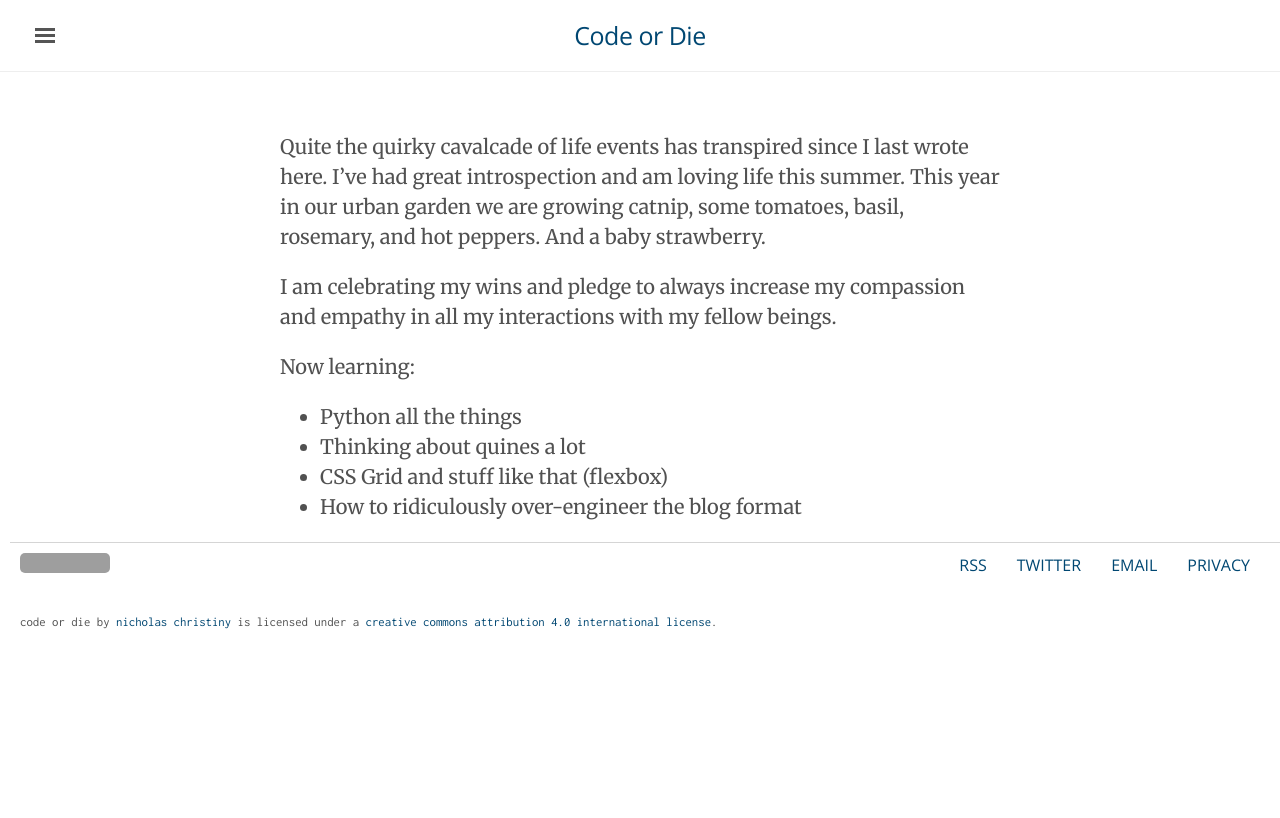
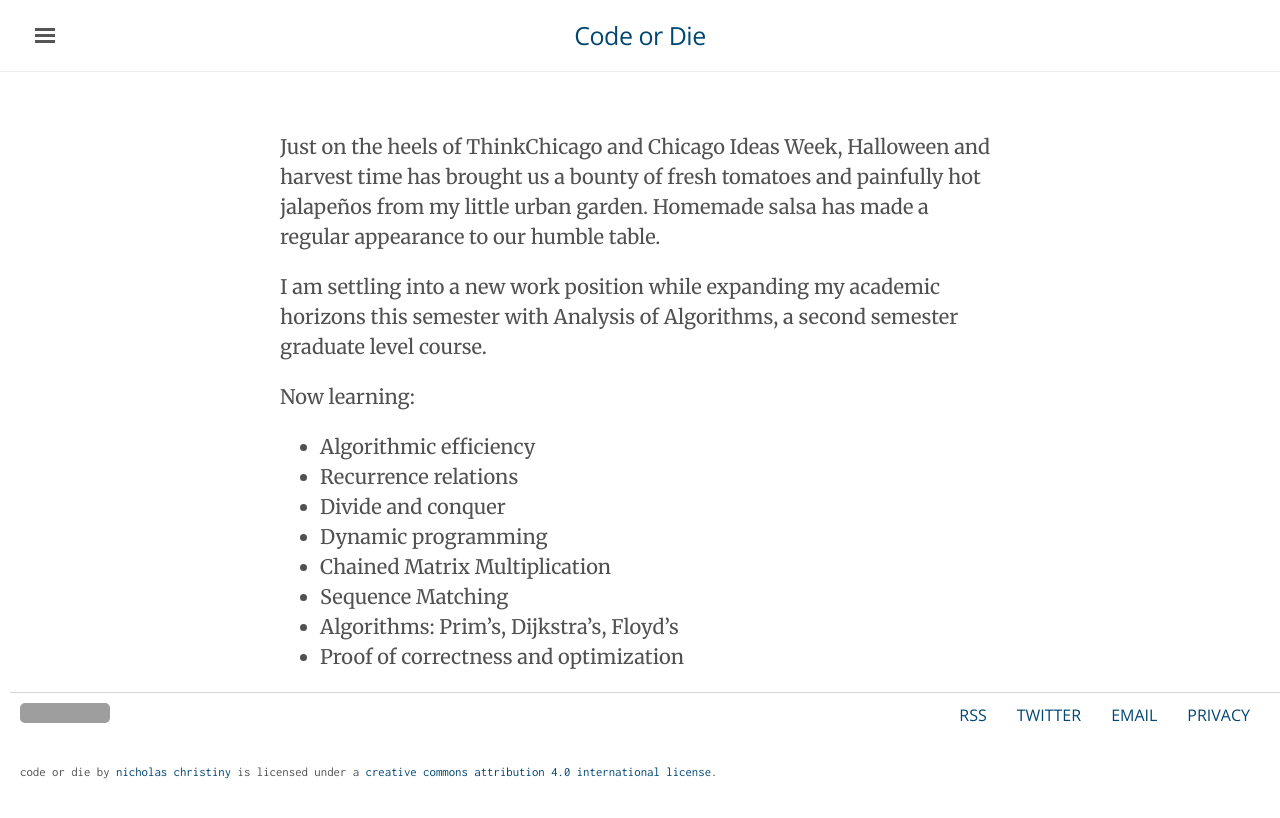
Before and after one commit to nchristiny/nchristiny.github.io, a Jekyll site: the page built from now/index.md, in a window 1280 px wide. Shown: the top 818 px of the page. Built offline with Jekyll 4.4.1, drawn with Linux system fonts in a browser that asks for light colours; grey boxes are pictures that could not be loaded.

Commit message:
update now

```diff
--- a/now/index.md
+++ b/now/index.md
@@ -2,13 +2,16 @@
 layout: default
 title: Now
 ---
+Just on the heels of ThinkChicago and Chicago Ideas Week, Halloween and harvest time has brought us a bounty of fresh tomatoes and painfully hot jalapeños from my little urban garden. Homemade salsa has made a regular appearance to our humble table.
 
-Quite the quirky cavalcade of life events has transpired since I last wrote here. I've had great introspection and am loving life this summer. This year in our urban garden we are growing catnip, some tomatoes, basil, rosemary, and hot peppers. And a baby strawberry.
-
-I am celebrating my wins and pledge to always increase my compassion and empathy in all my interactions with my fellow beings.
+I am settling into a new work position while expanding my academic horizons this semester with Analysis of Algorithms, a second semester graduate level course.
 
 Now learning:
-* Python all the things
-* Thinking about quines a lot
-* CSS Grid and stuff like that (flexbox)
-* How to ridiculously over-engineer the blog format
+* Algorithmic efficiency
+* Recurrence relations
+* Divide and conquer
+* Dynamic programming
+* Chained Matrix Multiplication
+* Sequence Matching
+* Algorithms: Prim's, Dijkstra's, Floyd's
+* Proof of correctness and optimization
```
